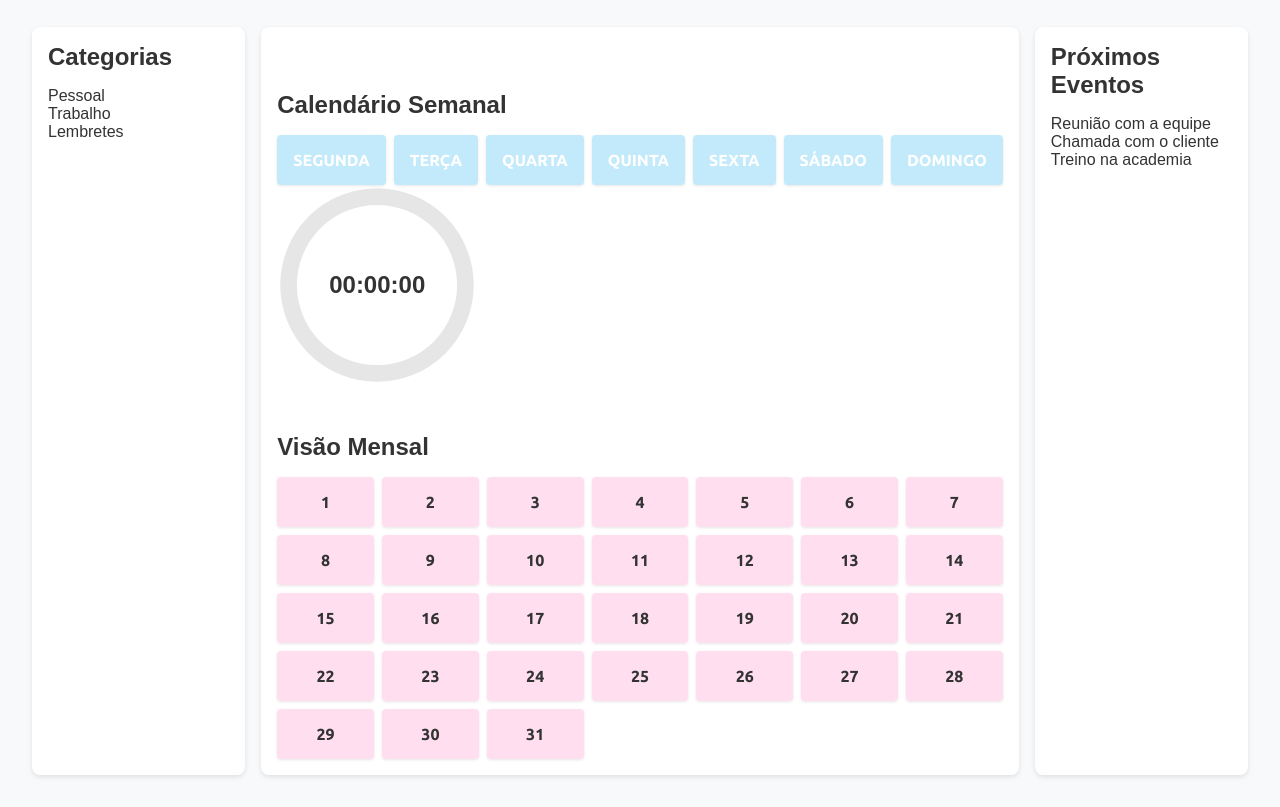
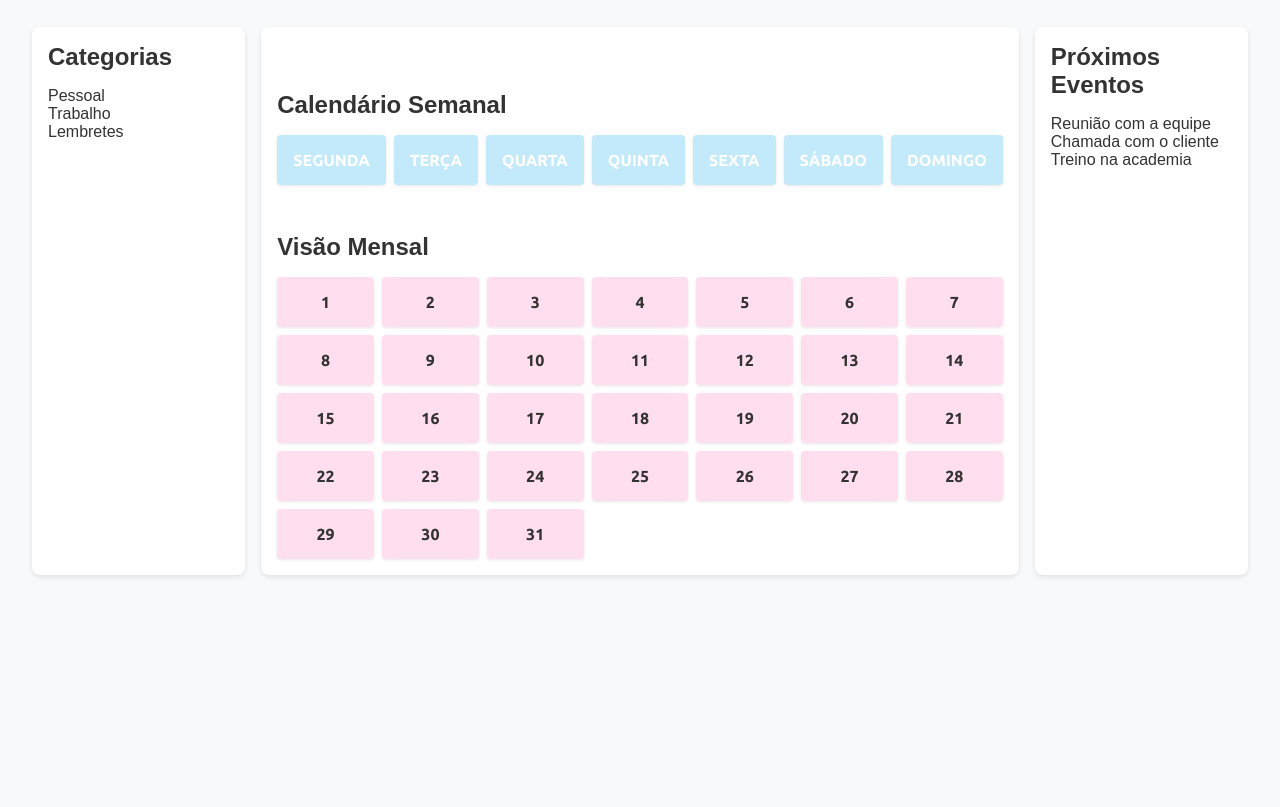
Before and after one commit to leonardokinouchi/Agenda-online-Front-end, a plain HTML site: page index.html in a window 1280 px wide. Shown: the part 65-872 px from the top of the page. After the commit the page ends 800 px from the top, so only its background shows below. Drawn offline with Linux system fonts and the light colour scheme; a web font is replaced by a local one.

Commit message:
Update index.html

```diff
--- a/index.html
+++ b/index.html
@@ -43,21 +43,7 @@
         <div class="day">SÁBADO</div>
         <div class="day">DOMINGO</div>
       </div>
-      <div id="cronometro">
-        <svg viewBox="0 0 36 36" class="circle" xmlns="http://www.w3.org/2000/svg">
-            <path class="circle-background"
-                  d="M18 2.0845
-                     a 15.9155 15.9155 0 1 1 0 31.831
-                     a 15.9155 15.9155 0 1 1 0 -31.831"
-                  fill="none" stroke="#e6e6e6" stroke-width="3"/>
-            <path class="circle-progress"
-                  d="M18 2.0845
-                     a 15.9155 15.9155 0 1 1 0 31.831
-                     a 15.9155 15.9155 0 1 1 0 -31.831"
-                  fill="none" stroke="#4db8ff" stroke-width="3" stroke-dasharray="0, 100"/>
-        </svg>
-        <div id="time">00:00:00</div>
-    </div>
+
       <h2>Visão Mensal</h2>
       <div class="month">
         <div class="day">1</div>
```
